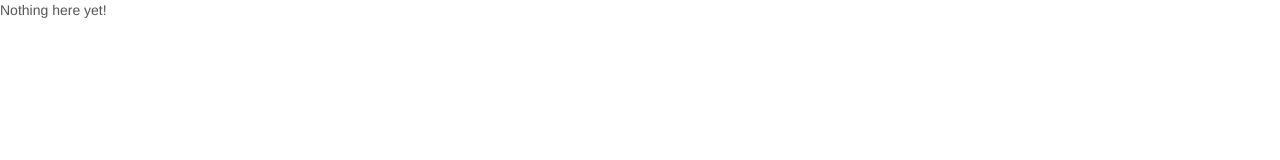
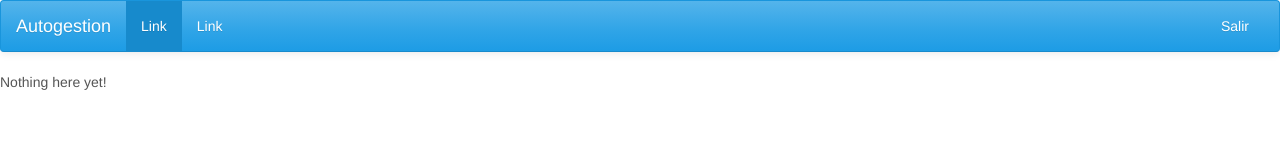
Before and after one commit to autogestionalumnos/autogestion-frontend, a plain HTML site: page src/app/index.html in a window 1280 px wide. Drawn offline with Linux system fonts and the light colour scheme.

Commit message:
Added navbar plus print using angular

```diff
--- a/src/app/index.html
+++ b/src/app/index.html
@@ -2,14 +2,73 @@
 <html lang="en" ng-app>
 <head>
   <meta charset="utf-8">
-  <title>My HTML File</title>
+  <title>Sistema de autogestion</title>
   <link rel="stylesheet" href="assets/bower_components/bootswatch-dist/css/bootstrap.css">
+
+
+
   <!--
   <link rel="stylesheet" href="css/app.css">
   -->
   <script src="assets/bower_components/angular/angular.js"></script>
+  <script src="assets/bower_components/angular-bootstrap/ui-bootstrap.js"></script>
+
+
 </head>
 <body>
+
+  <nav class="navbar navbar-default">
+    <div class="container-fluid">
+      <div class="navbar-header">
+        <!--
+        <button type="button" class="navbar-toggle collapsed" data-toggle="collapse" data-target="#bs-example-navbar-collapse-2">
+          <span class="sr-only">Toggle navigation</span>
+          <span class="icon-bar"></span>
+          <span class="icon-bar"></span>
+          <span class="icon-bar"></span>
+        </button>
+        -->
+        <a class="navbar-brand" href="#">Autogestion</a>
+      </div>
+
+      <div class="collapse navbar-collapse" id="bs-example-navbar-collapse-2">
+        <ul class="nav navbar-nav">
+          <li class="active"><a href="#">Link <span class="sr-only">(current)</span></a></li>
+          <li><a href="#">Link</a></li>
+
+          <!--
+          <li class="dropdown">
+            <a href="#" class="dropdown-toggle" data-toggle="dropdown" role="button" aria-expanded="false">Dropdown <span class="caret"></span></a>
+            <ul class="dropdown-menu" role="menu">
+              <li><a href="#">Action</a></li>
+              <li><a href="#">Another action</a></li>
+              <li><a href="#">Something else here</a></li>
+              <li class="divider"></li>
+              <li><a href="#">Separated link</a></li>
+              <li class="divider"></li>
+              <li><a href="#">One more separated link</a></li>
+            </ul>
+          </li>
+          -->
+        </ul>
+
+        <!--
+        <form class="navbar-form navbar-left" role="search">
+          <div class="form-group">
+            <input type="text" class="form-control" placeholder="Search">
+          </div>
+          <button type="submit" class="btn btn-default">Submit</button>
+        </form>
+
+        -->
+
+
+        <ul class="nav navbar-nav navbar-right">
+          <li><a href="#">Salir</a></li>
+        </ul>
+      </div>
+    </div>
+  </nav>
 
   <p>Nothing here {{'yet' + '!'}}</p>
 
```
